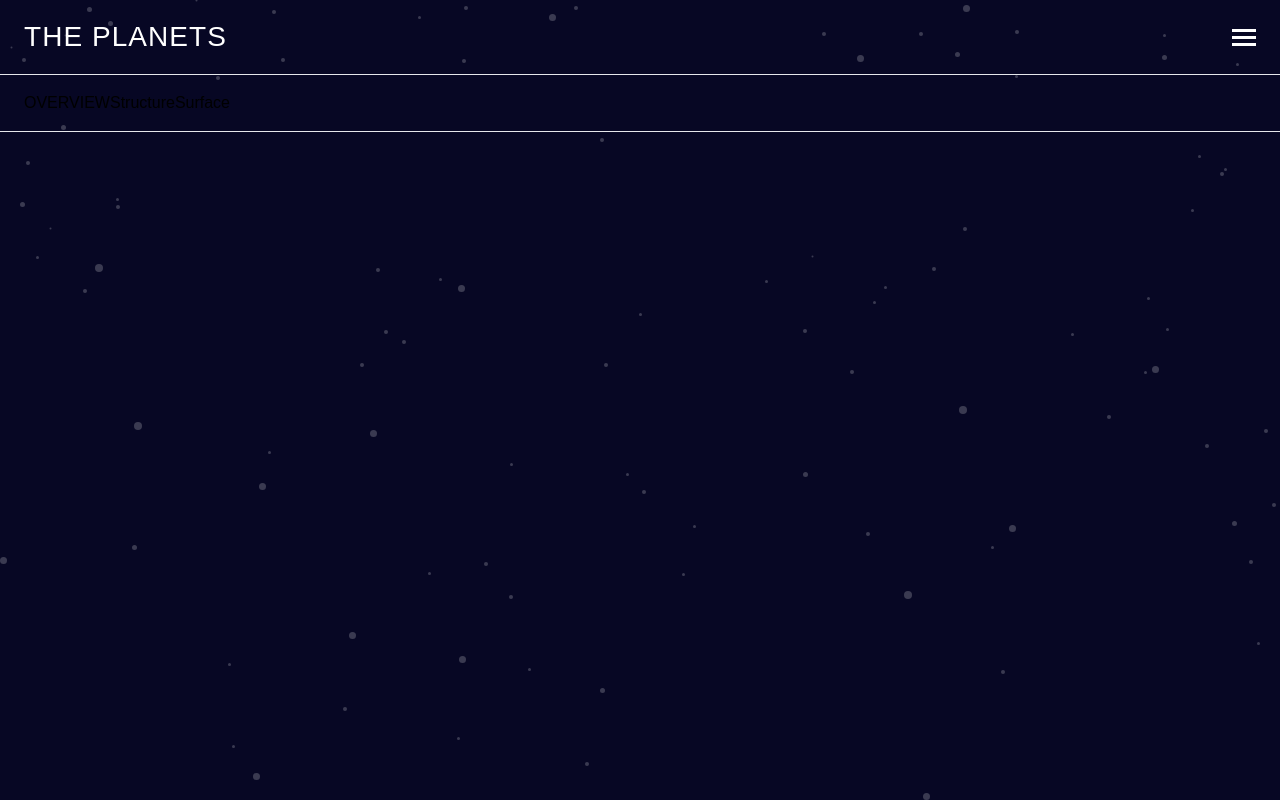
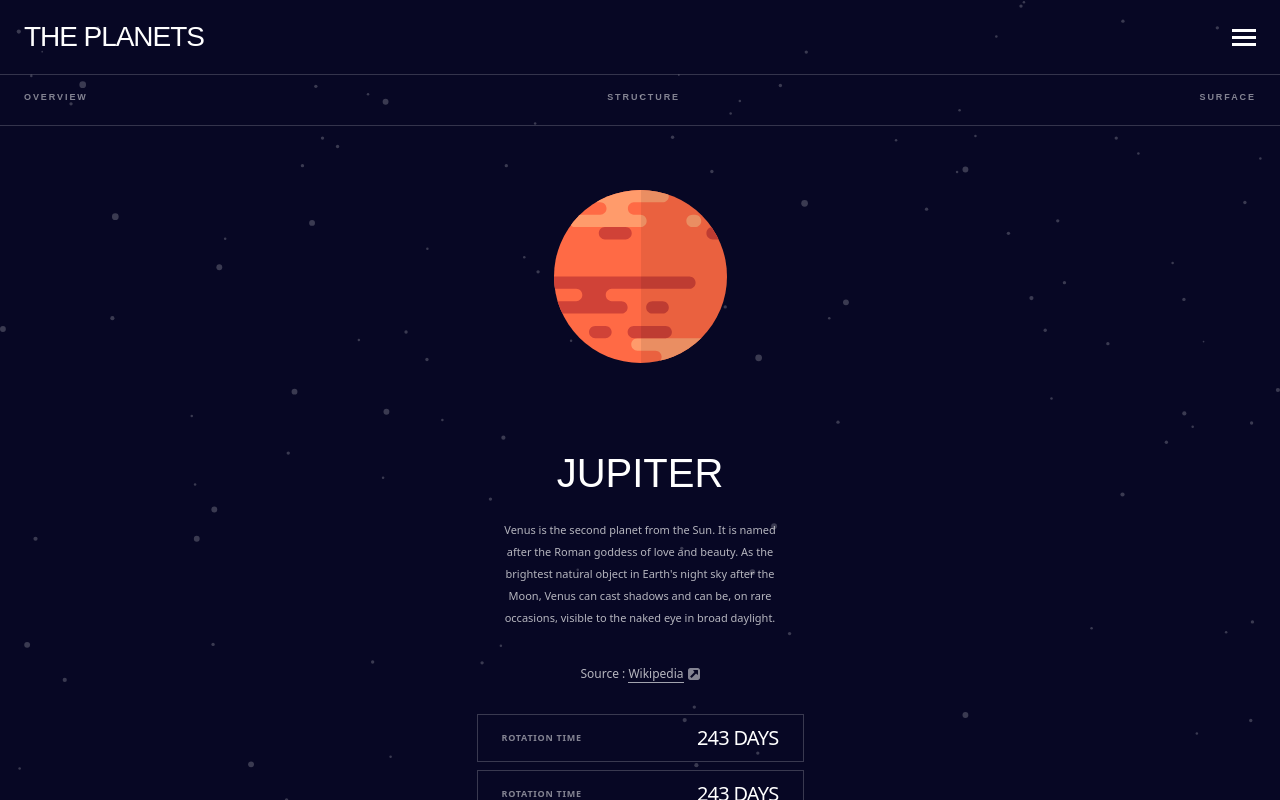
Before and after one commit to NikolozGel/planets-fact-site, a React (Vite) app: page / in a window 1280 px wide. Built offline with nearby package versions, Linux system fonts and the light colour scheme.

Commit message:
add header structure

```diff
--- a/src/App.tsx
+++ b/src/App.tsx
@@ -4,7 +4,7 @@ import Header from "./assets/components/Header";
 function App() {
   return (
     <>
-      <div className="bg-bg-img w-screen h-screen overflow-hidden bg-[#070724]">
+      <div className="bg-bg-img w-screen h-screen bg-cover bg-center  overflow-hidden bg-[#070724]">
         <Header />
       </div>
     </>
--- a/src/assets/components/Header.tsx
+++ b/src/assets/components/Header.tsx
@@ -1,24 +1,88 @@
 import hamburger from "/images/icon-hamburger.svg";
+import earth from "/images/planet-mars.svg";
+import source from "/images/icon-source.svg";
 
 export default function Header() {
   return (
     <>
       <div>
         <div className="flex items-center justify-between pt-4 px-6 mb-4  ">
-          <h1 className="text-white text-[28px] font-normal tracking-[1.05px] uppercase">
+          <h1 className="text-white text-[28px] tracking-[-1.05px] font-antonio">
             THE PLANETS
           </h1>
           <img src={hamburger} alt="hamburgerImg" />
         </div>
-        <div>
-          <hr />
-          <div className="flex py-4 px-6">
-            <p>OVERVIEW</p>
-            <p>Structure</p>
-            <p>Surface</p>
+        <div className="mb-[64px]">
+          <hr className="opacity-[0.2]" />
+          <div className="flex py-4 px-6 justify-between h-[50px]">
+            <p className="text-white text-[9px] font-bold tracking-[1.929px] opacity-[0.5] uppercase font-spartan hover:opacity-[1] hover:border-b-[4px] border-[#419EBB] h-[35px] cursor-pointer">
+              OVERVIEW
+            </p>
+            <p className="text-white text-[9px] font-bold tracking-[1.929px] opacity-[0.5] uppercase font-spartan hover:opacity-[1] hover:border-b-[4px] border-[#419EBB] h-[35px] cursor-pointer">
+              Structure
+            </p>
+            <p className="text-white text-[9px] font-bold tracking-[1.929px] opacity-[0.5] uppercase font-spartan hover:opacity-[1] hover:border-b-[4px] border-[#419EBB] h-[35px] cursor-pointer">
+              Surface
+            </p>
           </div>
 
-          <hr />
+          <hr className="opacity-[0.2]" />
+        </div>
+        <div className="flex justify-center mb-[80px]">
+          <img src={earth} alt="" className="h-[173px] w-[173px]" />
+        </div>
+
+        <h1 className="text-center text-white font-antonio text-[40px] font-normal uppercase mb-4">
+          JUPITER
+        </h1>
+        <p className="text-white text-[11px] font-normal leading-[22px] px-[24px] opacity-[0.7] w-[327px] text-center m-auto mb-[32px]">
+          Venus is the second planet from the Sun. It is named after
+          the Roman goddess of love and beauty. As the brightest
+          natural object in Earth's night sky after the Moon, Venus
+          can cast shadows and can be, on rare occasions, visible to
+          the naked eye in broad daylight.
+        </p>
+        <div className="flex items-center text-white justify-center mb-[28px]">
+          <p className="text-[12px] font-normal leading-[25px] opacity-[0.7]">
+            Source :{" "}
+            <span className="mr-1 border-b-[1px]">Wikipedia</span>
+          </p>
+          <img src={source} alt="sourceImg" />
+        </div>
+
+        <div className="px-[24px] flex flex-col items-center">
+          <div className="w-[327px] h-[48px] border border-white border-opacity-[0.2] mb-2 flex justify-between items-center px-[24px]">
+            <p className="text-white text-[9px] font-bold leading-[16px] tracking-[0.727px] uppercase opacity-[0.5]">
+              ROTATION TIME
+            </p>
+            <p className="text-white text-[20px] tracking-[-0.75px] uppercase">
+              243 days
+            </p>
+          </div>
+          <div className="w-[327px] h-[48px] border border-white border-opacity-[0.2]  mb-2 flex justify-between items-center px-[24px]">
+            <p className="text-white text-[9px] font-bold leading-[16px] tracking-[0.727px] uppercase opacity-[0.5]">
+              ROTATION TIME
+            </p>
+            <p className="text-white text-[20px] tracking-[-0.75px] uppercase">
+              243 days
+            </p>
+          </div>
+          <div className="w-[327px] h-[48px] border border-white border-opacity-[0.2]  mb-2 flex justify-between items-center px-[24px]">
+            <p className="text-white text-[9px] font-bold leading-[16px] tracking-[0.727px] uppercase opacity-[0.5]">
+              ROTATION TIME
+            </p>
+            <p className="text-white text-[20px] tracking-[-0.75px] uppercase">
+              243 days
+            </p>
+          </div>
+          <div className="w-[327px] h-[48px] border border-white border-opacity-[0.2] flex justify-between items-center px-[24px]">
+            <p className="text-white text-[9px] font-bold leading-[16px] tracking-[0.727px] uppercase opacity-[0.5]">
+              ROTATION TIME
+            </p>
+            <p className="text-white text-[20px] tracking-[-0.75px] uppercase">
+              243 days
+            </p>
+          </div>
         </div>
       </div>
     </>
--- a/src/index.css
+++ b/src/index.css
@@ -4,9 +4,10 @@
 
 @import url("https://fonts.googleapis.com/css2?family=League+Spartan:wght@100..900&family=Space+Mono:ital,wght@0,400;0,700;1,400;1,700&display=swap");
 
+@import url("https://fonts.googleapis.com/css2?family=Antonio:wght@100..700&family=League+Spartan:wght@100..900&family=Space+Mono:ital,wght@0,400;0,700;1,400;1,700&display=swap");
+
 * {
   box-sizing: border-box;
-  font-family: "League Spartan", sans-serif;
 }
 
 body {
--- a/tailwind.config.js
+++ b/tailwind.config.js
@@ -6,6 +6,10 @@ export default {
       backgroundImage: {
         "bg-img": "url('/images/background-stars.svg')",
       },
+      fontFamily: {
+        antonio: ["Antonio", "sans-serif"],
+        spartan: ["Spartan", "sans-serif"],
+      },
     },
   },
   plugins: [],
```
